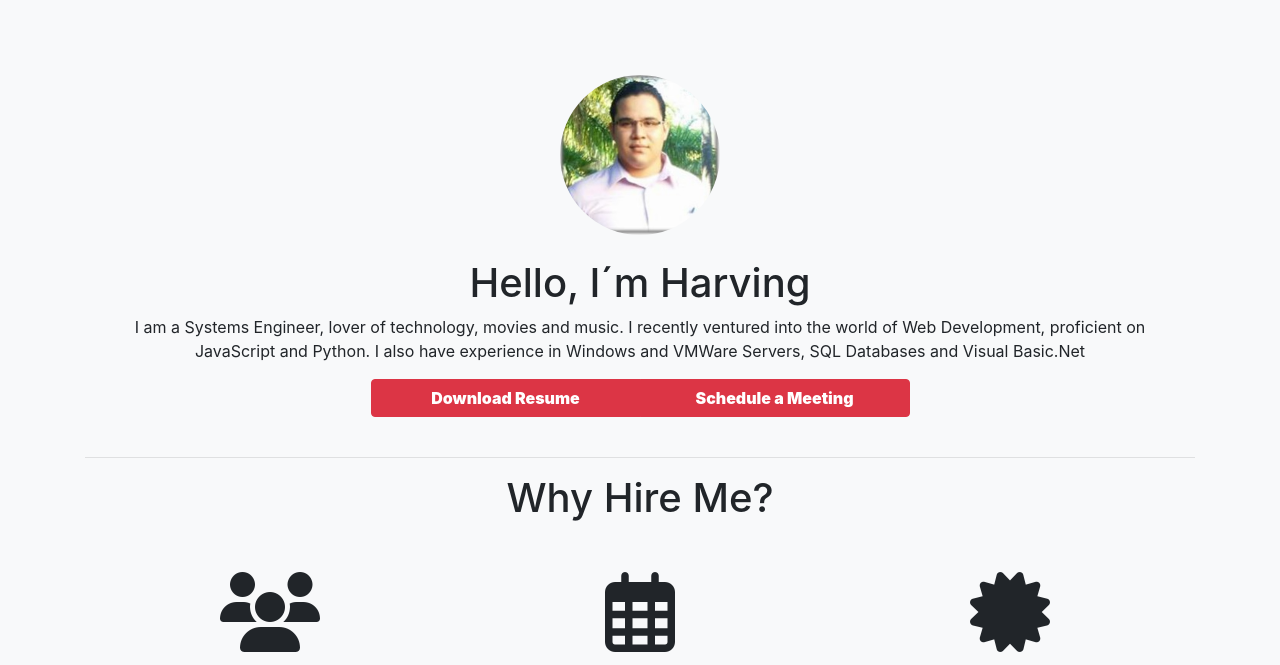
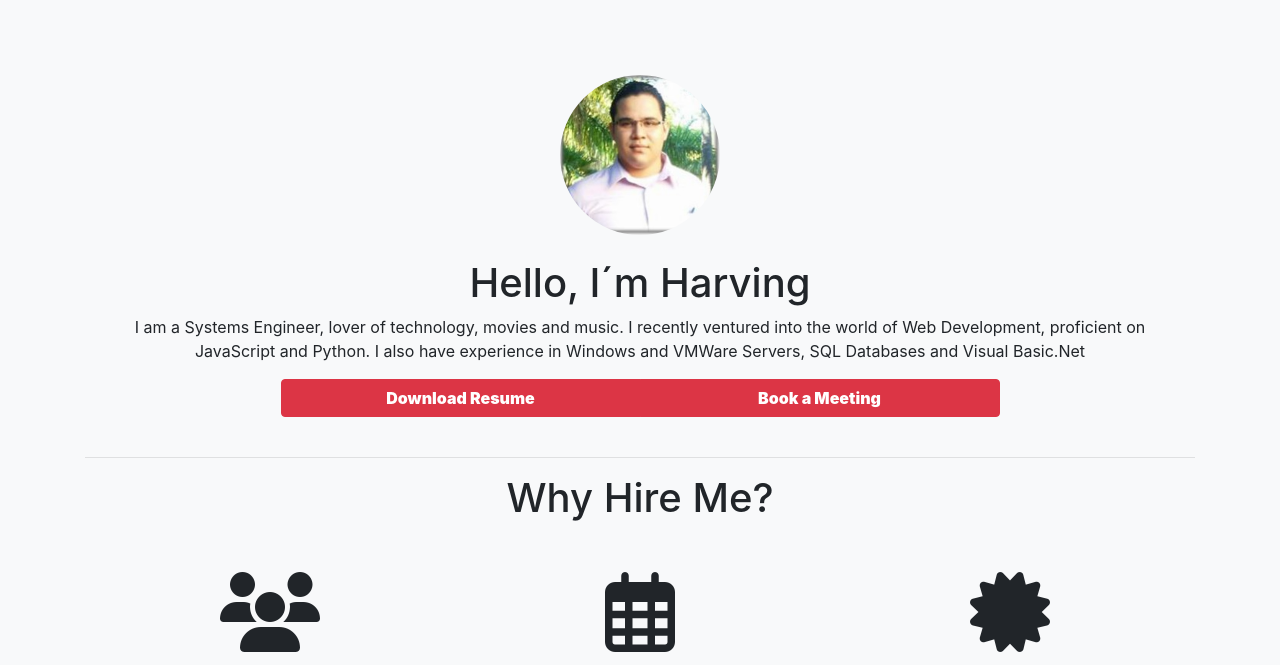
Before and after one commit to Code-Institute-Submissions/MS1Project, a plain HTML site: page about.html in a window 1280 px wide. Shown: the part 85-750 px from the top of the page. Drawn offline with nearby package versions, Linux system fonts and the light colour scheme.

Commit message:
Fixed CTA size

```diff
--- a/about.html
+++ b/about.html
@@ -72,11 +72,11 @@
                 </div>
                 <!-- Download Resume Button  -->
                 <div class="col-12 col-sm-12 justify-content-center text-center btn-group">
-                    <div class="col-3 col-sm-3 btn btn-danger download-resume">
+                    <div class="col-4 col-sm-4 md-3 btn btn-danger download-resume">
                         <p class="my-auto">Download Resume</p>
                     </div>
-                    <div class="col-3 col-sm-3 btn btn-danger download-resume">
-                        <p class="my-auto">Schedule a Meeting</p>
+                    <div class="col-4 col-sm-4 md-3 btn btn-danger download-resume">
+                        <p class="my-auto">Book a Meeting</p>
                     </div>
                 </div>
             </div>
```
